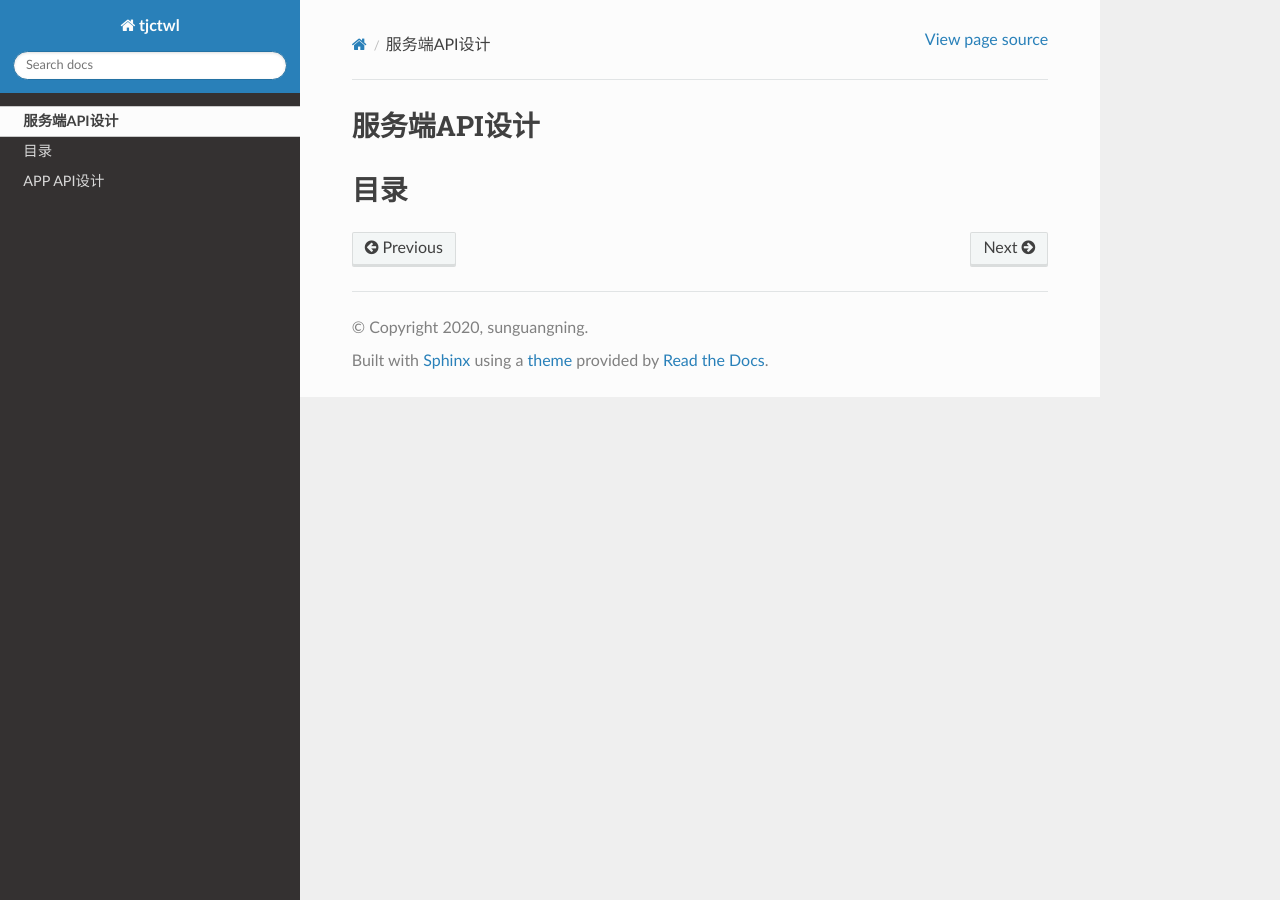
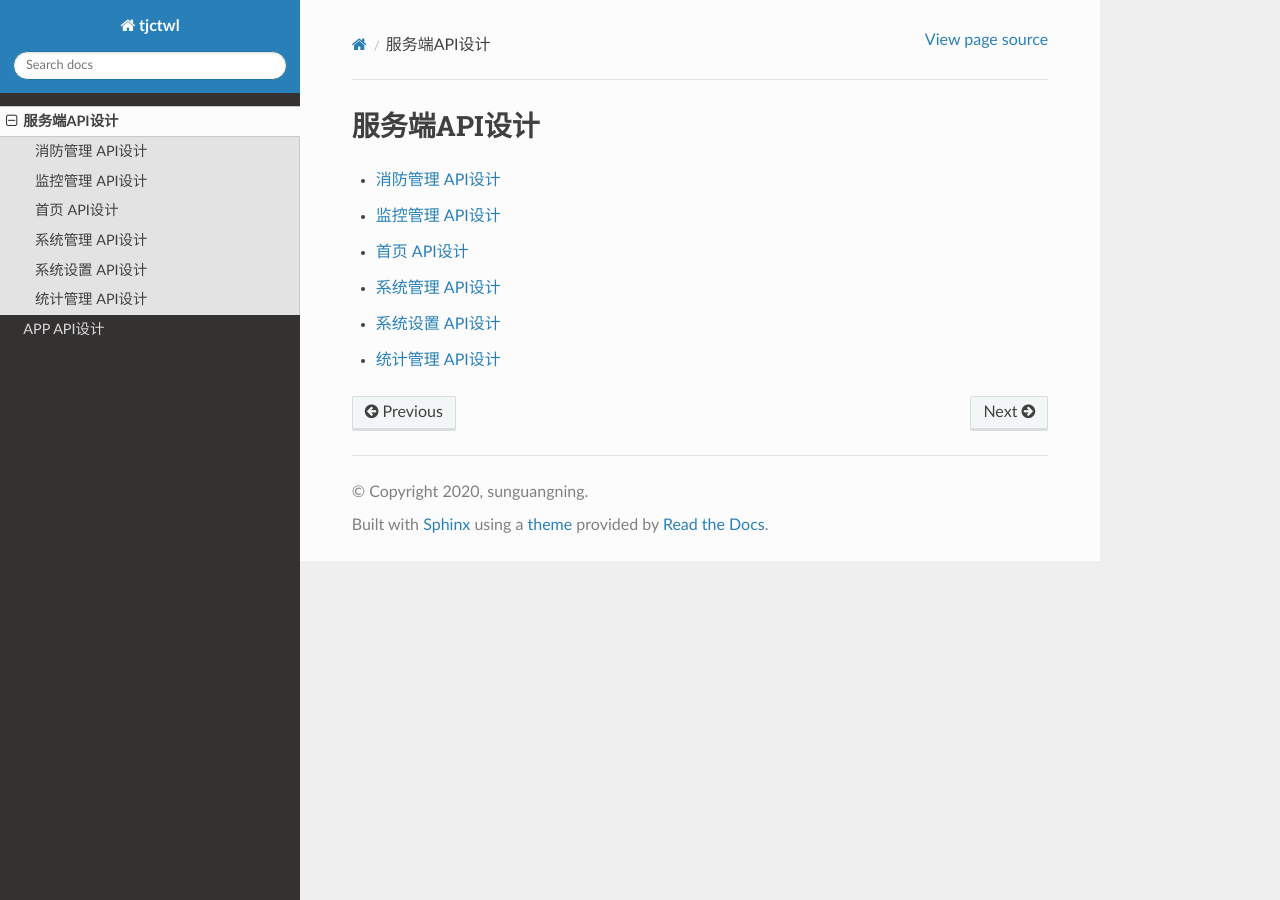
Before and after one commit to guangningsun/tjctwl, a Sphinx documentation site: the page built from tjctwl_doc/source/server/index.rst, in a window 1280 px wide. Built offline with Sphinx 7.4.7 and the Read the Docs theme 2.0.0, drawn with Linux system fonts in a browser that asks for light colours; pages that are not in the unit, such as notebooks, are missing from menus; part of the change alters nothing that is shown.

```diff
--- a/tjctwl_doc/source/server/index.rst
+++ b/tjctwl_doc/source/server/index.rst
@@ -1,11 +1,12 @@
 服务端API设计
-==================================
+=======================
 
 .. toctree::
    :maxdepth: 3
-   :caption: Contents:
 
-
-
-目录
-==================
+   fire_admin/index
+   monitor_admin/index
+   index/index
+   sys_admin/index
+   sys_setting/index
+   statistics_admin/index
```
